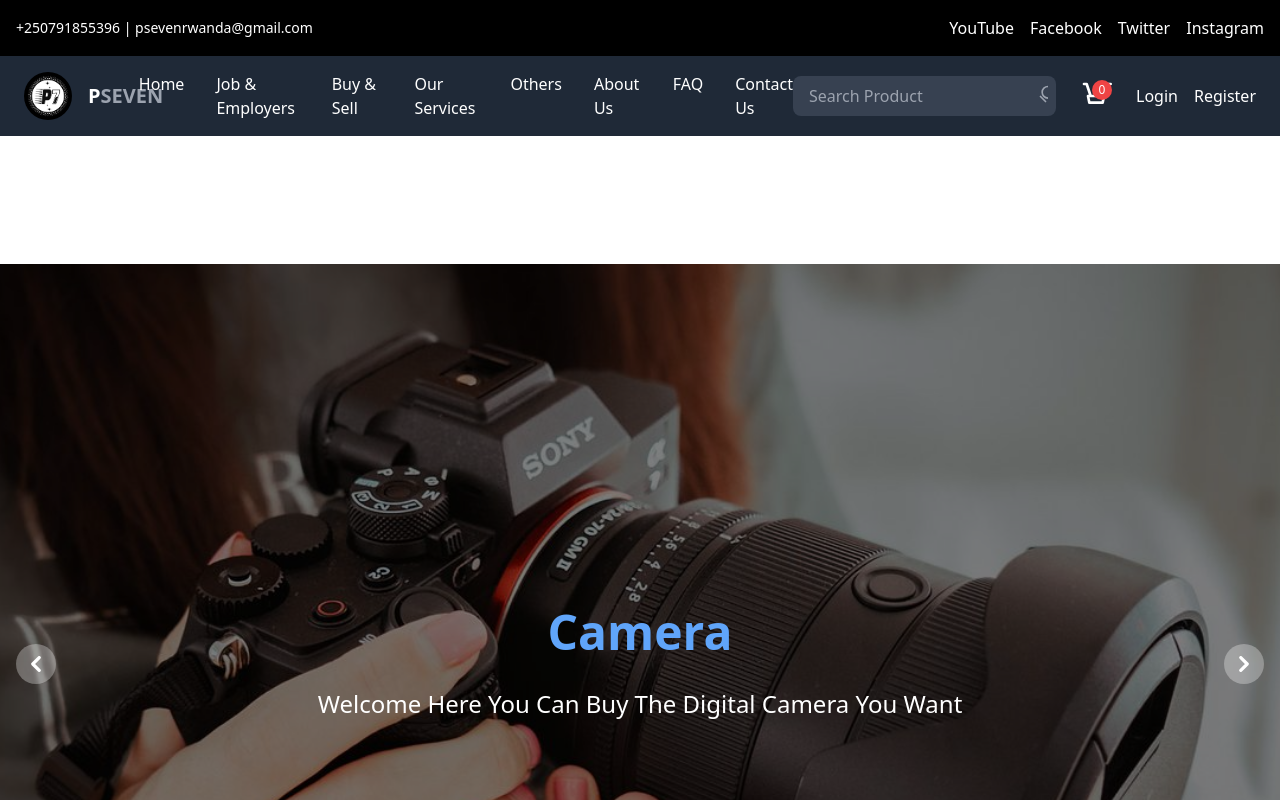
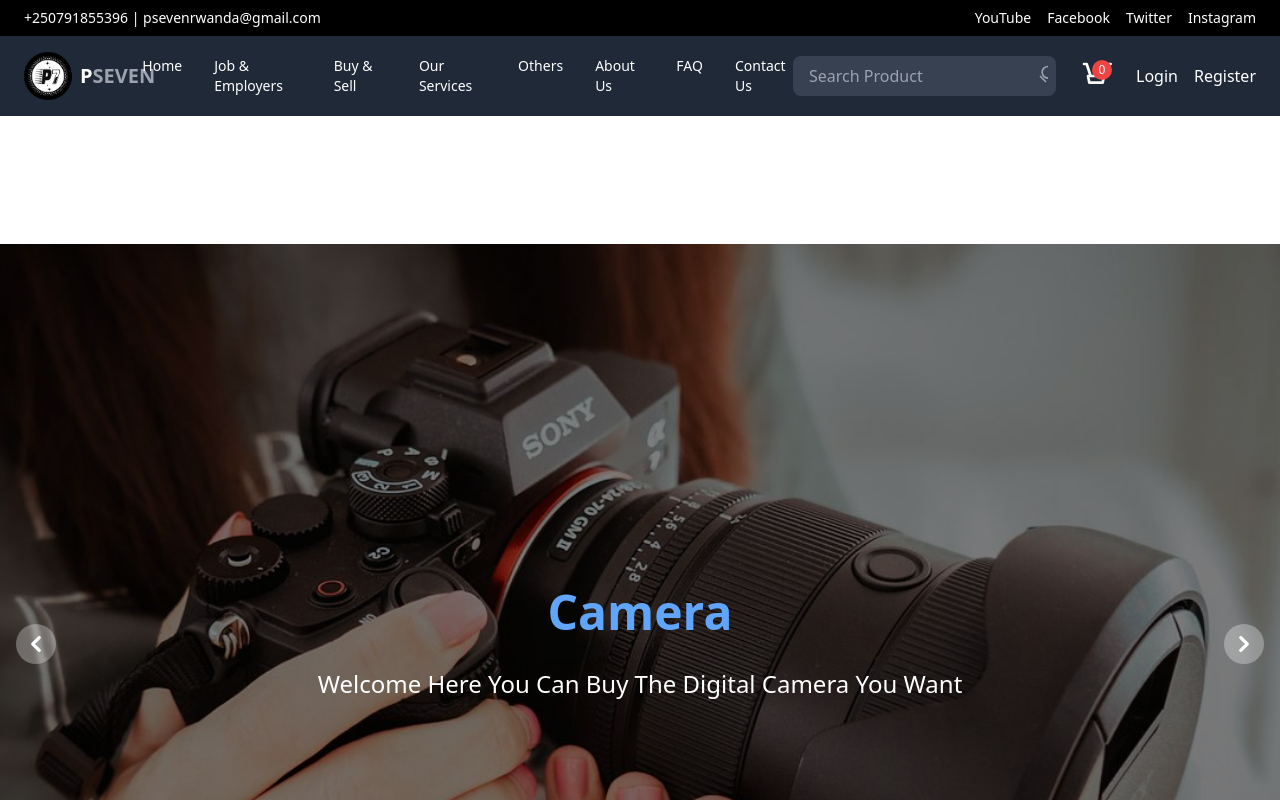
Before and after one commit to Cktripa-source/pseven-web, a React (Create React App) app: page / in a window 1280 px wide. Shown: the top 800 px of the page. Built offline with nearby package versions, Linux system fonts and the light colour scheme.

Commit message:
Update nav.js
colors

```diff
--- a/src/nav.js
+++ b/src/nav.js
@@ -7,12 +7,13 @@ function Navbar({ cartCount }) {
 
   return (
     <nav className="bg-black text-white">
-      {/* Top section */}
-      <div className="flex justify-between items-center p-4">
+      {/* Top Section */}
+      <div className="flex justify-between items-center px-6 py-2 bg-black text-sm">
         {/* Contact Information */}
-        <div className="text-sm">
+        <div>
           <p>+250791855396 | psevenrwanda@gmail.com</p>
         </div>
+
         {/* Social Media Icons */}
         <div className="flex space-x-4">
           <a href="#" className="hover:text-gray-400">YouTube</a>
@@ -23,17 +24,19 @@ function Navbar({ cartCount }) {
       </div>
 
       {/* Main Navbar */}
-      <div className="bg-gray-800 flex justify-between items-center px-6 py-4">
-        {/* Logo */}
+      <div className="flex justify-between items-center px-6 py-4 bg-gray-800">
+        {/* Logo as Home Link */}
         <div className="flex items-center space-x-4">
-          <img src={Logo} alt="Logo" className="h-12 rounded-full" />
-          <span className="font-bold text-xl">
-            P<span className="text-gray-400">SEVEN</span>
-          </span>
+          <Link to="/" className="flex items-center space-x-2">
+            <img src={Logo} alt="Logo" className="h-12 rounded-full" />
+            <span className="font-bold text-xl">
+              P<span className="text-gray-400">SEVEN</span>
+            </span>
+          </Link>
         </div>
 
         {/* Navigation Links */}
-        <div className="hidden lg:flex space-x-8">
+        <div className="hidden lg:flex space-x-8 text-sm">
           <Link to="/" className="hover:text-gray-400">Home</Link>
           <Link to="/job-employers" className="hover:text-gray-400">Job & Employers</Link>
           <Link to="/buy-sell" className="hover:text-gray-400">Buy & Sell</Link>
```
